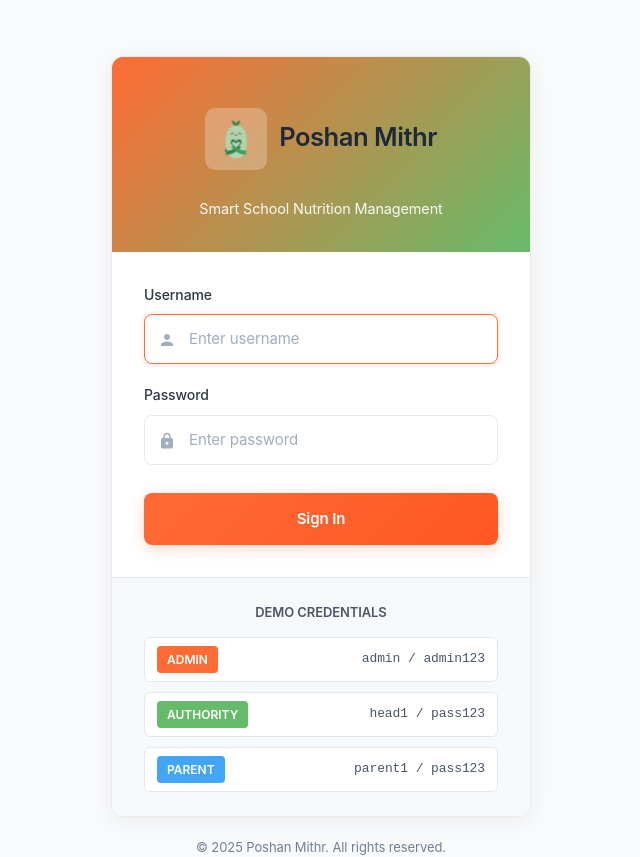
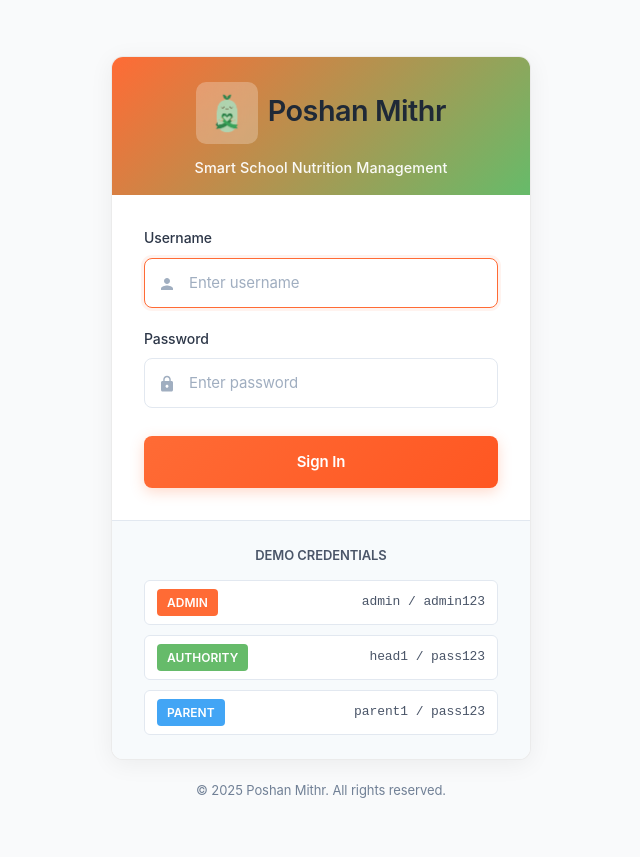
Before and after one commit to AmoghPuthanikar/Poshan_mithr, a FastAPI app: page / in a window 1280 px wide. Shown: the top 857 px of the page, without its empty margins (319-959 px from the left). After the commit the page ends 798 px from the top, so only its background shows below. Run offline with FastAPI, Linux system fonts and the light colour scheme.

Commit message:
Update login.html

```diff
--- a/app/templates/login.html
+++ b/app/templates/login.html
@@ -24,7 +24,7 @@ block content %}
 
   .login-header {
     background: linear-gradient(135deg, #ff6b35 0%, #66bb6a 100%);
-    padding: 2rem;
+    padding: 1rem;
     text-align: center;
     color: white;
   }
@@ -33,15 +33,15 @@ block content %}
     display: flex;
     align-items: center;
     justify-content: center;
-    gap: 0.75rem;
-    margin-bottom: 0.5rem;
+    gap: 0.60rem;
+    margin-bottom: 0.2rem;
   }
 
   .logo-container {
   display: flex;
   justify-content: center;
   align-items: center;
-  height: 100px; /* or whatever the parent height is */
+  height: 80px; /* or whatever the parent height is */
 }
 
 .logo-icon {
@@ -54,17 +54,17 @@ block content %}
 
 
   .login-header h1 {
-    font-size: 1.6rem;
+    font-size: 1.8rem;
     font-weight: 600;
     letter-spacing: -0.5px;
-    margin: 0 0 0.25rem 0;
+    margin: 0 0 0.20rem 0;
   }
 
   .login-header p {
     font-size: 0.9rem;
     opacity: 0.95;
-    font-weight: 400;
-    letter-spacing: -0.1px;
+    font-weight: 450;
+    letter-spacing: 0.1px;
     margin: 0;
   }
 
```
